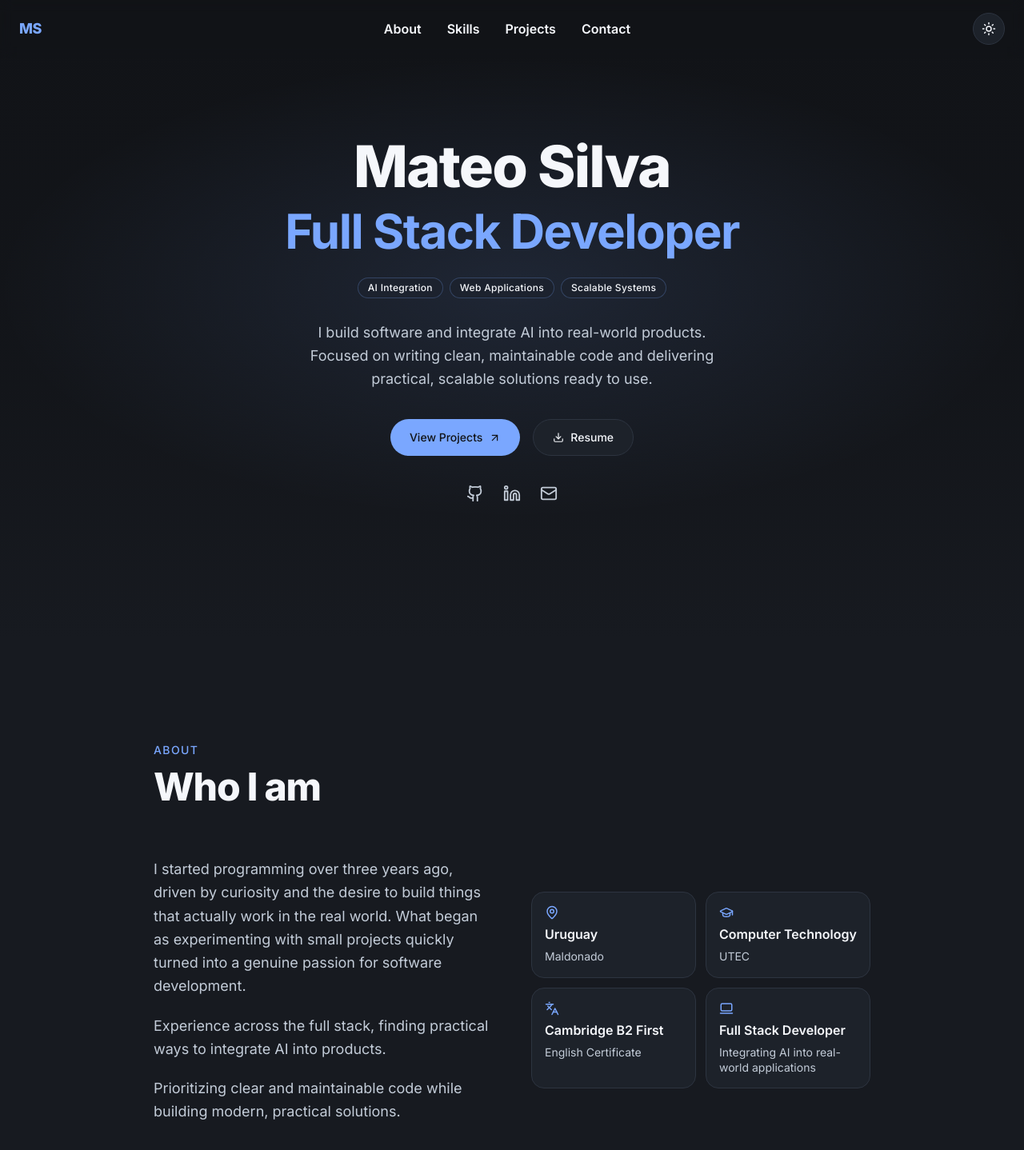
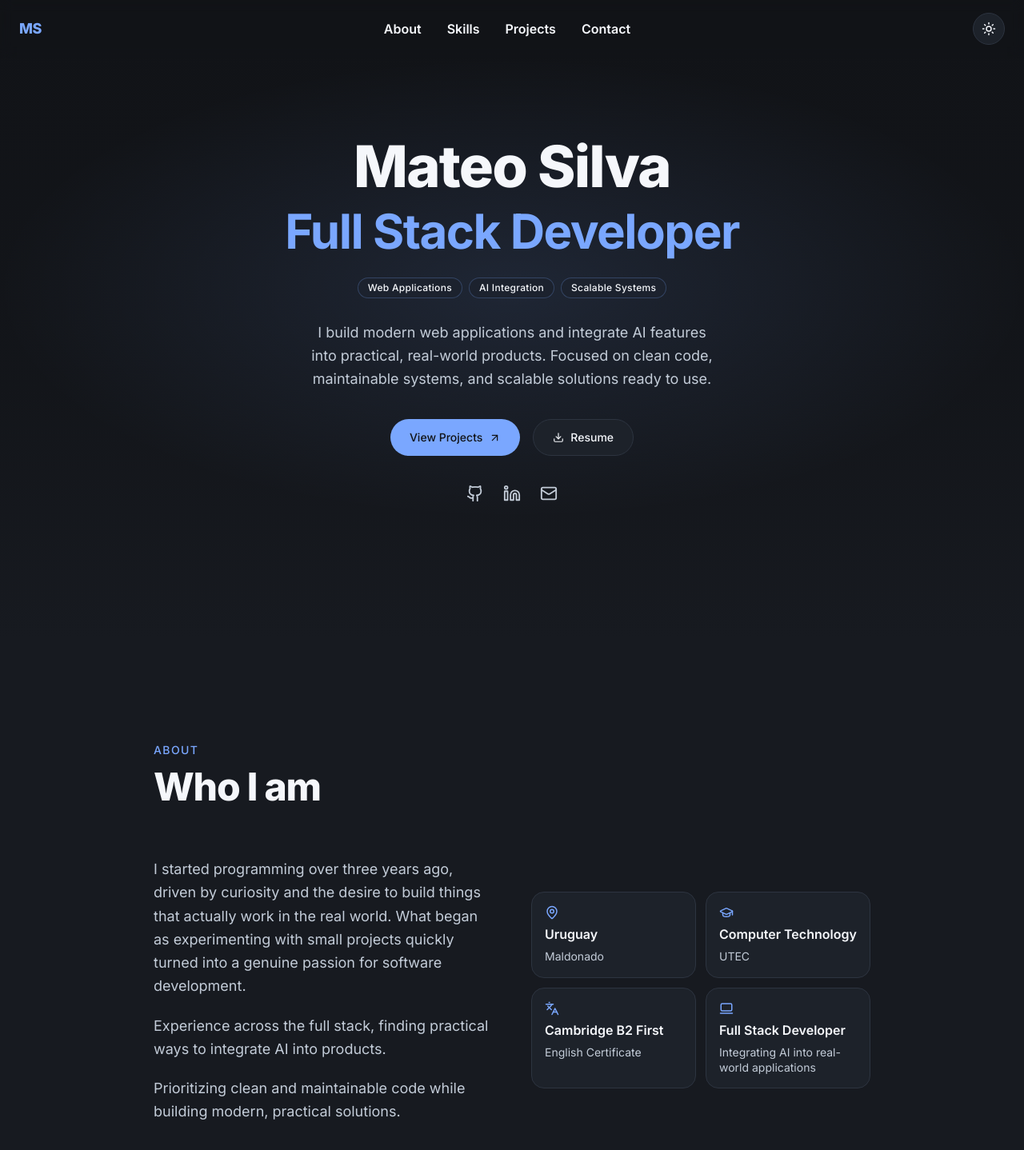
Before and after one commit to silva-mateo/silva-mateo.github.io, a React (Vite) app: page / in a window 1280 px wide. Shown: the top 1438 px of the page at 80% size. Built offline with nearby package versions, Linux system fonts and the light colour scheme.

Commit message:
refactor: improve wording for clarity and maintainability in About and Home sections

```diff
--- a/src/pages/About.tsx
+++ b/src/pages/About.tsx
@@ -71,7 +71,7 @@ const About = () => {
               className="text-base md:text-lg font-normal leading-relaxed"
               style={{ color: "var(--text-secondary)" }}
             >
-              Prioritizing clear and maintainable code while building modern,
+              Prioritizing clean and maintainable code while building modern,
               practical solutions.
             </p>
           </div>
--- a/src/pages/Home.tsx
+++ b/src/pages/Home.tsx
@@ -34,7 +34,7 @@ const Home = () => {
     e.currentTarget.style.transform = "scale(1)";
   };
 
-  const badges = ["AI Integration", "Web Applications", "Scalable Systems"];
+  const badges = ["Web Applications", "AI Integration", "Scalable Systems"];
 
   return (
     <main
@@ -88,9 +88,9 @@ const Home = () => {
           className="text-base md:text-lg font-normal leading-relaxed max-w-lg"
           style={{ color: "var(--text-secondary)" }}
         >
-          I build software and integrate AI into real-world products. Focused on
-          writing clean, maintainable code and delivering practical, scalable
-          solutions ready to use.
+          I build modern web applications and integrate AI features into
+          practical, real-world products. Focused on clean code, maintainable
+          systems, and scalable solutions ready to use.
         </p>
 
         <div className="flex flex-wrap justify-center gap-4 mt-2">
```
